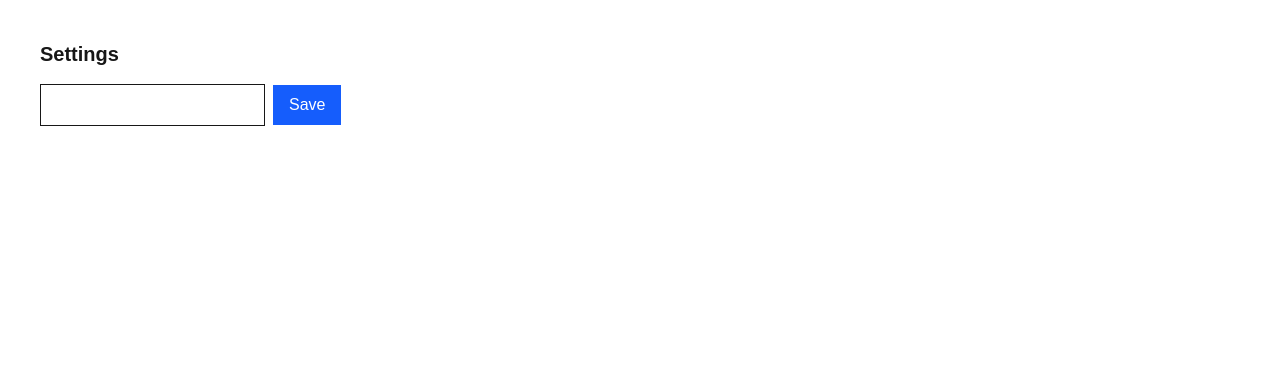
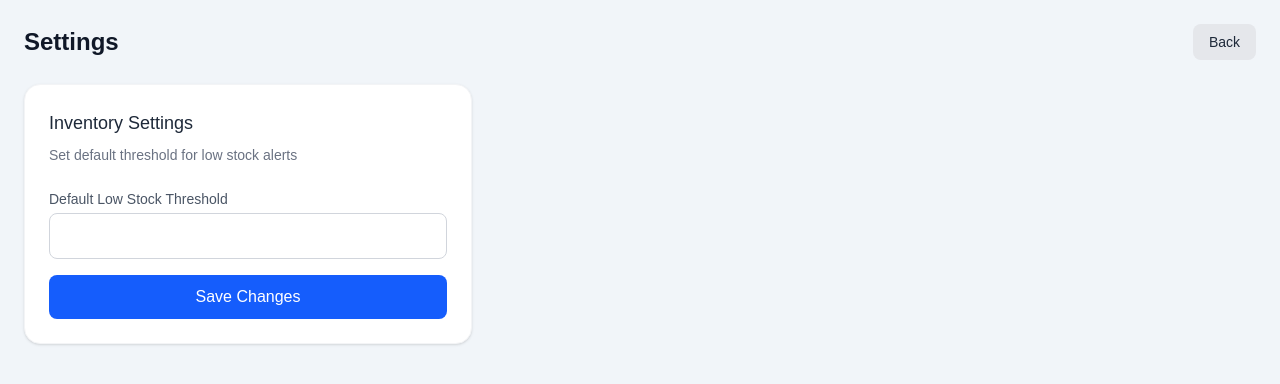
Before and after one commit to Pratik-Shemare-JSPIT/inventory-management, a Next.js app: page /settings in a window 1280 px wide. Shown: the top 384 px of the page. Built offline with nearby package versions, Linux system fonts and the light colour scheme; no server answers.

Commit message:
improvement 2

```diff
--- a/src/app/dashboard/page.js
+++ b/src/app/dashboard/page.js
@@ -4,6 +4,8 @@
 import { useRouter } from "next/navigation";
 
 export default function Dashboard() {
+  const [loading, setLoading] = useState(false);
+  const [deletingId, setDeletingId] = useState(null);
   const router = useRouter();
 
   const [dashboard, setDashboard] = useState(null);
@@ -63,6 +65,7 @@
   }, []);
 
   const handleSubmit = async (e) => {
+    setLoading(true);
     e.preventDefault();
 
     const url = editingProduct
@@ -82,7 +85,7 @@
         quantity: Number(form.quantity),
       }),
     });
-
+    setLoading(false);
     setForm({ name: "", sku: "", quantity: "" });
     setEditingProduct(null);
 
@@ -99,12 +102,21 @@
           Inventory Dashboard
         </h1>
 
+        <div className="flex items-center gap-3">
+          <button
+            onClick={() => router.push("/settings")}
+            className="bg-gray-200 hover:bg-gray-300 text-gray-800 px-4 py-2 rounded-lg text-sm font-medium transition"
+          >
+            Settings
+          </button>
+
           <button
             onClick={handleLogout}
             className="bg-red-500 hover:bg-red-600 text-white px-4 py-2 rounded-lg text-sm font-medium transition"
           >
             Logout
           </button>
+        </div>
       </div>
 
       <div className="grid grid-cols-1 md:grid-cols-2 gap-4 mb-6">
@@ -172,7 +184,7 @@
           />
 
           <button className="bg-blue-600 hover:bg-blue-700 transition text-white rounded-lg px-4 py-2 font-medium">
-            {editingProduct ? "Update" : "Add"}
+            {loading ? "Processing..." : editingProduct ? "Update" : "Add"}
           </button>
         </form>
       </div>
--- a/src/app/login/page.js
+++ b/src/app/login/page.js
@@ -2,6 +2,7 @@
 
 import { useState } from "react";
 import { useRouter } from "next/navigation";
+import toast from "react-hot-toast";
 
 export default function Login() {
   const router = useRouter();
@@ -32,7 +33,7 @@
       localStorage.setItem("token", data.token);
       router.push("/dashboard");
     } else {
-      alert(data.error);
+      toast.error("Something went wrong");
     }
   };
 
--- a/src/app/settings/page.js
+++ b/src/app/settings/page.js
@@ -1,12 +1,17 @@
 "use client";
 
 import { useEffect, useState } from "react";
+import { useRouter } from "next/navigation";
+import toast from "react-hot-toast";
 
 export default function Settings() {
+  const router = useRouter();
+
   const [value, setValue] = useState("");
   const [loading, setLoading] = useState(false);
 
-  const token = localStorage.getItem("token");
+  const token =
+    typeof window !== "undefined" ? localStorage.getItem("token") : null;
 
   useEffect(() => {
     fetch("/api/settings", {
@@ -33,22 +38,51 @@
     });
 
     setLoading(false);
-    alert("Saved");
+    toast.success("Settings saved");
   };
 
   return (
-    <div className="p-10">
-      <h1 className="text-xl font-semibold mb-4">Settings</h1>
+    <div className="min-h-screen bg-slate-100 p-6">
+      <div className="flex justify-between items-center mb-6">
+        <h1 className="text-2xl font-semibold text-gray-900">Settings</h1>
 
-      <input
-        value={value}
-        onChange={(e) => setValue(e.target.value)}
-        className="border p-2 mr-2"
-      />
+        <button
+          onClick={() => router.push("/dashboard")}
+          className="bg-gray-200 hover:bg-gray-300 text-gray-800 px-4 py-2 rounded-lg text-sm"
+        >
+          Back
+        </button>
+      </div>
 
-      <button onClick={handleSave} className="bg-blue-600 text-white px-4 py-2">
-        {loading ? "Saving..." : "Save"}
-      </button>
+      <div className="max-w-md bg-white p-6 rounded-2xl shadow-sm border border-gray-100">
+        <h2 className="text-lg font-medium text-gray-800 mb-2">
+          Inventory Settings
+        </h2>
+
+        <p className="text-sm text-gray-500 mb-6">
+          Set default threshold for low stock alerts
+        </p>
+
+        <div className="mb-4">
+          <label className="block text-sm text-gray-600 mb-1">
+            Default Low Stock Threshold
+          </label>
+
+          <input
+            type="number"
+            value={value}
+            onChange={(e) => setValue(e.target.value)}
+            className="w-full border border-gray-300 p-2.5 rounded-lg focus:outline-none focus:ring-2 focus:ring-blue-500"
+          />
+        </div>
+
+        <button
+          onClick={handleSave}
+          className="w-full bg-blue-600 hover:bg-blue-700 transition text-white py-2.5 rounded-lg font-medium"
+        >
+          {loading ? "Saving..." : "Save Changes"}
+        </button>
+      </div>
     </div>
   );
 }
--- a/src/app/signup/page.js
+++ b/src/app/signup/page.js
@@ -2,6 +2,7 @@
 
 import { useState } from "react";
 import { useRouter } from "next/navigation";
+import toast from "react-hot-toast";
 
 export default function Signup() {
   const router = useRouter();
@@ -32,7 +33,7 @@
     if (res.ok) {
       router.push("/login");
     } else {
-      alert(data.error);
+      toast.error(data.error || "Something went wrong");
     }
   };
 
```
Lines whose indentation alone changed are shown as unchanged.
